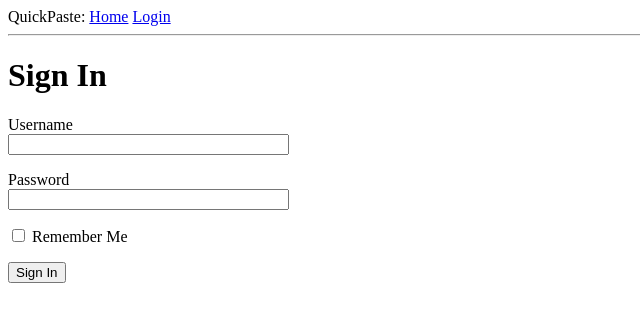
After one commit to pedrommaiaa/quickpaste, a Flask app: page /login in a window 1280 px wide. The commit adds this page. Shown: the top 322 px of the page, without its empty margins (0-640 px from the left). Run offline with Flask 3, Linux system fonts and the light colour scheme.

Commit message:
Add login form

```diff
--- a/app/__init__.py
+++ b/app/__init__.py
@@ -1,5 +1,7 @@
 from flask import Flask
+from config import Config
 
 app = Flask(__name__)
+app.config.from_object(Config)
 
 from app import routes
--- /dev/null
+++ b/app/forms.py
@@ -0,0 +1,9 @@
+from flask_wtf import FlaskForm
+from wtforms import StringField, PasswordField, BooleanField, SubmitField
+from wtforms.validators import DataRequired
+
+class LoginForm(FlaskForm):
+  username = StringField('Username', validators=[DataRequired()])
+  password = PasswordField('Password', validators=[DataRequired()])
+  remember = BooleanField('Remember Me')
+  submit = SubmitField('Sign In')
--- a/app/routes.py
+++ b/app/routes.py
@@ -1,8 +1,17 @@
-from flask import render_template
+from flask import render_template, flash, redirect, url_for
 from app import app
+from app.forms import LoginForm
 
 @app.route('/')
 def home():
     user = {"username": "Pedro"}
     notes = [{'author': user, 'body': 'Beautiful day!'}, {'author': user, 'body': 'Beautiful night!'}]
     return render_template('home.html', title='Home', user=user, notes=notes)
+
+@app.route('/login', methods=['GET', 'POST'])
+def login():
+    form = LoginForm()
+    if form.validate_on_submit():
+        flash(f'Login requested for user {form.username.data}, remember={form.remember.data}')
+        return redirect(url_for('home'))
+    return render_template('login.html', title='Sign In', form=form)
--- a/app/templates/base.html
+++ b/app/templates/base.html
@@ -8,8 +8,20 @@
         {% endif %}
     </head>
     <body>
-      <div>QuickPaste: <a href="/">Home</a></div>
+      <div>QuickPaste:
+        <a href="{{ url_for('home') }}">Home</a>
+        <a href="{{ url_for('login') }}">Login</a>
+      </div>
       <hr>
+      {% with messages = get_flashed_messages() %}
+      {% if messages %}
+        <ul>
+          {% for message in messages %}
+          <li>{{ message }}</li>
+          {% endfor %}
+        </ul>
+      {% endif %}
+      {% endwith %}
       {% block content %}{% endblock %}
     </body>
 </html>
--- /dev/null
+++ b/app/templates/login.html
@@ -0,0 +1,24 @@
+{% extends "base.html" %}
+
+{% block content %}
+  <h1>Sign In</h1>
+  <form action="" method="post" novalidate>
+    {{ form.hidden_tag() }}
+    <p>
+      {{ form.username.label }}<br>
+      {{ form.username(size=32) }}<br>
+      {% for error in form.username.errors %}
+        <span style="color: red;">[{{ error }}]</span>
+      {% endfor %}
+    </p>
+    <p>
+      {{ form.password.label }}<br>
+      {{ form.password(size=32) }}<br>
+      {% for error in form.password.errors %}
+        <span style="color: red;">[{{ error }}]</span>
+      {% endfor %}
+    </p>
+    <p>{{ form.remember() }} {{ form.remember.label }}</p>
+    <p>{{ form.submit() }}</p>
+  </form>
+{% endblock %}
--- /dev/null
+++ b/config.py
@@ -0,0 +1,4 @@
+import os
+
+class Config:
+  SECRET_KEY = os.environ.get('SECRET_KEY') or 'you-will-never-guess'
```
